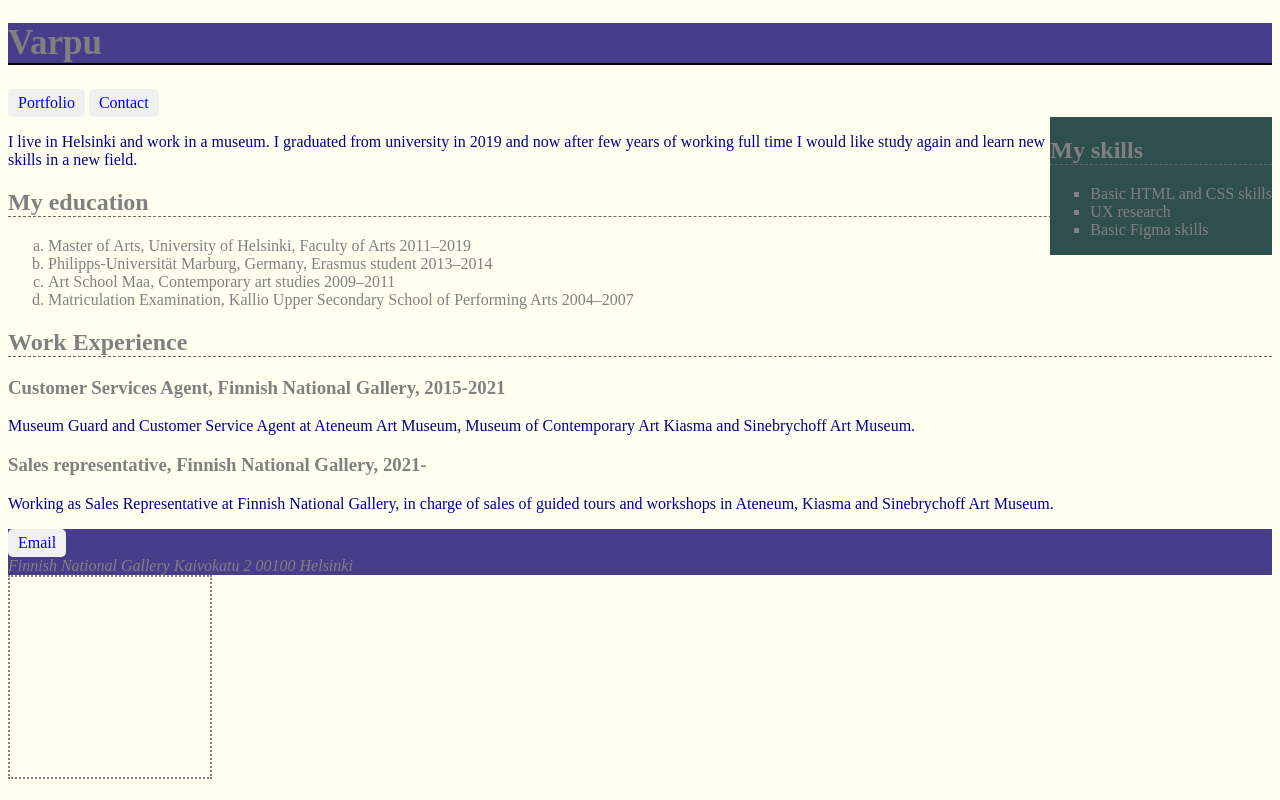
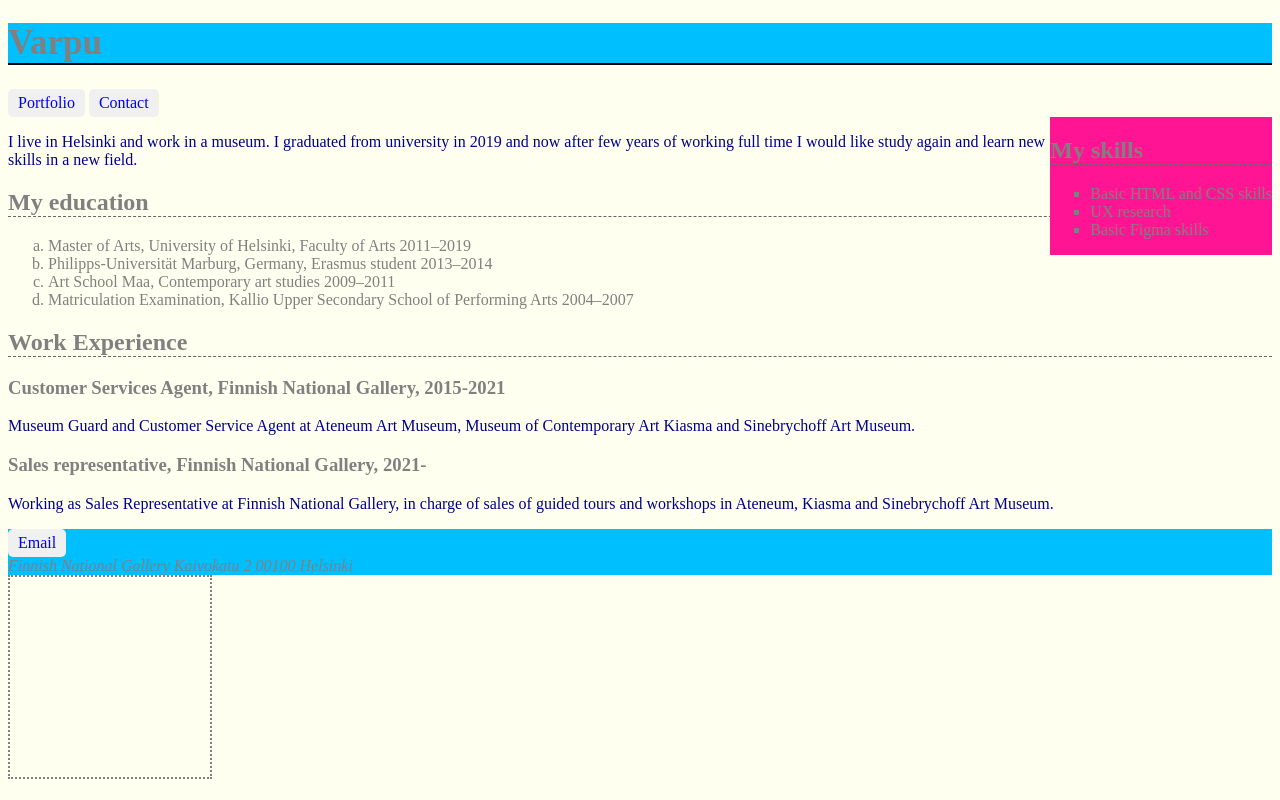
Before and after one commit to Uprav-witch/hello-world, a plain HTML site: page index.html in a window 1280 px wide. Drawn offline with Linux system fonts and the light colour scheme.

Commit message:
Update styles.css

```diff
--- a/styles.css
+++ b/styles.css
@@ -33,7 +33,7 @@ ul {
 
 .home {
 
-  background-color: grey;
+  background-color: #2F4F4F;
 
   }
 
@@ -53,13 +53,13 @@ a {
 }
 
 header {
-    background-color: #483D8B;
+    background-color: #00BFFF;
 }
 
 footer {
-    background-color: #483D8B;
+    background-color: #00BFFF;
 }
 
 aside {
-    background-color: #2F4F4F;
+    background-color: #FF1493;
 }
```
